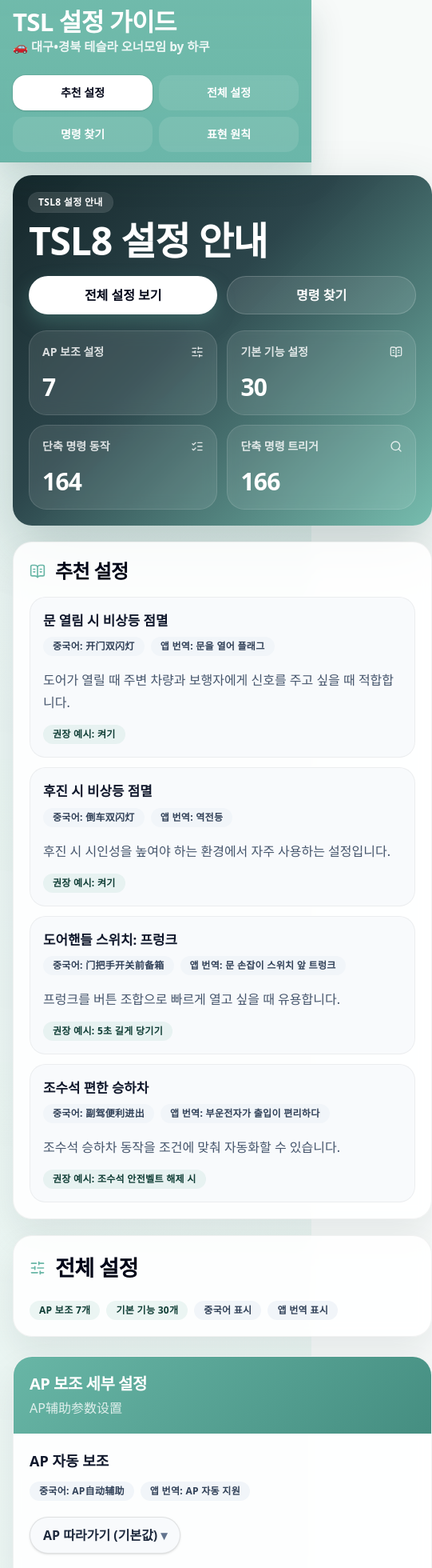
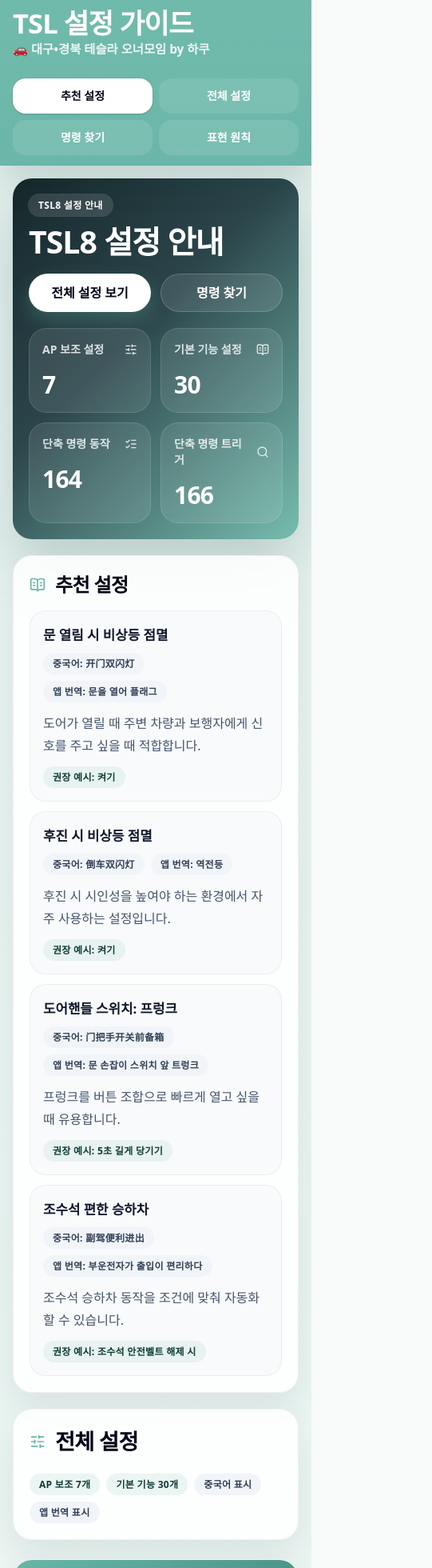
Before and after one commit to Kevin-innovation/TSL8-Tesla-chip-guide-by-Korean, a Next.js app: page /guide in a window 390 px wide. Shown: the top 1960 px of the page at 80% size, 541 px wide, since content can reach past the window. Built offline with nearby package versions, Linux system fonts and the light colour scheme.

Commit message:
Fix mobile viewport overflow

```diff
--- a/src/app/(app)/guide/page.tsx
+++ b/src/app/(app)/guide/page.tsx
@@ -91,19 +91,19 @@
         className="scroll-mt-32 overflow-hidden border-none bg-[linear-gradient(135deg,rgba(12,30,34,0.96),rgba(26,54,60,0.92)_42%,rgba(104,182,166,0.9))] text-white shadow-[0_28px_70px_rgba(15,61,53,0.22)]"
       >
         <div className="grid gap-5 px-5 py-5 sm:gap-8 sm:px-8 sm:py-8 2xl:grid-cols-[minmax(0,1fr)_620px] 2xl:items-center">
-          <div>
+          <div className="min-w-0">
             <Badge className="bg-white/12 text-white ring-1 ring-white/15">
               TSL8 설정 안내
             </Badge>
-            <h1 className="mt-3 text-[3rem] leading-none font-black tracking-tight sm:mt-4 sm:text-5xl xl:text-[3.75rem]">
+            <h1 className="mt-3 max-w-full break-keep text-[2.45rem] leading-none font-black tracking-tight sm:mt-4 sm:text-5xl xl:text-[3.75rem]">
               TSL8 설정 안내
             </h1>
-            <div className="mt-5 grid grid-cols-2 gap-3 sm:mt-6 sm:flex sm:flex-wrap">
+            <div className="mt-5 grid grid-cols-1 gap-3 min-[380px]:grid-cols-2 sm:mt-6 sm:flex sm:flex-wrap">
               <a
                 href="#all"
                 className={cn(
                   buttonVariants({ size: "lg" }),
-                  "h-12 rounded-full px-4 text-base bg-white text-slate-950 hover:bg-white/95 sm:h-14 sm:px-6 sm:text-lg",
+                  "h-12 w-full rounded-full px-4 text-base bg-white text-slate-950 hover:bg-white/95 sm:h-14 sm:w-auto sm:px-6 sm:text-lg",
                 )}
               >
                 전체 설정 보기
@@ -112,7 +112,7 @@
                 href="#quick-commands"
                 className={cn(
                   buttonVariants({ variant: "ghost", size: "lg" }),
-                  "h-12 rounded-full px-4 text-base border border-white/18 bg-white/10 text-white hover:bg-white/16 sm:h-14 sm:px-6 sm:text-lg",
+                  "h-12 w-full rounded-full px-4 text-base border border-white/18 bg-white/10 text-white hover:bg-white/16 sm:h-14 sm:w-auto sm:px-6 sm:text-lg",
                 )}
               >
                 명령 찾기
@@ -120,7 +120,7 @@
             </div>
           </div>
 
-          <div className="grid grid-cols-2 gap-3">
+          <div className="grid grid-cols-1 gap-3 min-[380px]:grid-cols-2">
             {overviewStats.map((item) => {
               const Icon = item.icon;
               return (
@@ -177,11 +177,11 @@
               key={row.id}
               className="rounded-[20px] border border-black/5 bg-slate-50 p-4 sm:rounded-[24px] dark:border-white/10 dark:bg-white/5"
             >
-              <div className="whitespace-nowrap text-[1.05rem] font-bold text-slate-900 sm:text-lg dark:text-slate-50">
+              <div className="break-keep text-[1.05rem] leading-7 font-bold text-slate-900 sm:text-lg dark:text-slate-50">
                 {row.label}
               </div>
-              <div className="no-scrollbar -mx-1 mt-2 overflow-x-auto px-1 pb-1">
-                <div className="flex min-w-max gap-2">
+              <div className="mt-2">
+                <div className="flex flex-wrap gap-2">
                   {row.labelZh ? <Badge variant="secondary">중국어: {row.labelZh}</Badge> : null}
                   {row.labelKoApp ? (
                     <Badge variant="secondary">앱 번역: {row.labelKoApp}</Badge>
--- a/src/app/globals.css
+++ b/src/app/globals.css
@@ -27,11 +27,19 @@
   background: var(--background);
   color: var(--foreground);
   min-height: 100dvh;
-  overflow-x: hidden;
+  width: 100%;
+  max-width: 100vw;
+  overflow-x: clip;
+  overscroll-behavior-x: none;
 }
 
 html {
   scroll-behavior: smooth;
+  width: 100%;
+  max-width: 100%;
+  overflow-x: clip;
+  -webkit-text-size-adjust: 100%;
+  text-size-adjust: 100%;
 }
 
 .no-scrollbar::-webkit-scrollbar {
--- a/src/app/layout.tsx
+++ b/src/app/layout.tsx
@@ -1,5 +1,5 @@
 import { Analytics } from "@vercel/analytics/next";
-import type { Metadata } from "next";
+import type { Metadata, Viewport } from "next";
 import { Geist, Geist_Mono } from "next/font/google";
 import "./globals.css";
 
@@ -18,6 +18,14 @@
   description: "TSL8 설정 안내와 단축 명령 정리 (🚗 대구•경북 테슬라 오너모임 by 하쿠)",
 };
 
+export const viewport: Viewport = {
+  width: "device-width",
+  initialScale: 1,
+  maximumScale: 1,
+  userScalable: false,
+  viewportFit: "cover",
+};
+
 export default function RootLayout({
   children,
 }: Readonly<{
--- a/src/components/AppHeader.tsx
+++ b/src/components/AppHeader.tsx
@@ -80,11 +80,14 @@
     <header className="sticky top-0 z-30 border-b border-black/5 bg-[linear-gradient(180deg,rgba(104,182,166,0.94),rgba(96,177,163,0.92))] text-white shadow-[0_16px_40px_rgba(15,61,53,0.16)] backdrop-blur-xl dark:border-white/10 lg:bg-[color:rgba(104,182,166,0.92)]">
       <div className="mx-auto flex w-full max-w-[112rem] flex-col gap-3 px-4 py-3 sm:px-5 lg:gap-4 lg:px-8 lg:py-4 xl:px-10 2xl:px-12">
         <div className="flex flex-col gap-3 lg:flex-row lg:items-center lg:justify-between">
-          <div className="min-w-0">
-            <Link href="/guide" className="block truncate text-[1.95rem] leading-none font-black tracking-tight lg:text-3xl">
+          <div className="min-w-0 max-w-full">
+            <Link
+              href="/guide"
+              className="block max-w-full break-keep text-[2.15rem] leading-none font-black tracking-tight sm:text-[2.35rem] lg:text-3xl"
+            >
               TSL 설정 가이드
             </Link>
-            <div className="mt-1 truncate text-[0.96rem] font-semibold text-white/88 lg:text-base">
+            <div className="mt-1 max-w-full break-keep text-[0.96rem] leading-6 font-semibold text-white/88 sm:text-[1.02rem] lg:text-base">
               🚗 대구•경북 테슬라 오너모임 by 하쿠
             </div>
           </div>
--- a/src/components/QuickCommandCatalog.tsx
+++ b/src/components/QuickCommandCatalog.tsx
@@ -151,7 +151,7 @@
         />
       </label>
 
-      <div className="-mx-1 flex gap-2 overflow-x-auto px-1 pb-1 xl:flex-wrap xl:overflow-visible">
+      <div className="flex flex-wrap gap-2">
         <Button
           onClick={() => {
             setCategory("전체");
@@ -159,7 +159,7 @@
           }}
           variant={safeCategory === "전체" ? "default" : "secondary"}
           size="sm"
-          className={`shrink-0 rounded-full ${
+          className={`rounded-full ${
             safeCategory === "전체"
               ? ""
               : "bg-slate-100 text-slate-700 hover:bg-slate-200 dark:bg-white/10 dark:text-slate-100 dark:hover:bg-white/15"
@@ -176,7 +176,7 @@
             }}
             variant={safeCategory === c.name ? "default" : "secondary"}
             size="sm"
-            className={`shrink-0 rounded-full ${
+            className={`rounded-full ${
               safeCategory === c.name
                 ? ""
                 : "bg-slate-100 text-slate-700 hover:bg-slate-200 dark:bg-white/10 dark:text-slate-100 dark:hover:bg-white/15"
--- a/src/components/SettingsSection.tsx
+++ b/src/components/SettingsSection.tsx
@@ -14,11 +14,11 @@
   return (
     <Card className="overflow-hidden">
       <div className="bg-[linear-gradient(135deg,rgba(104,182,166,1),rgba(69,142,129,1))] px-5 py-5 text-left text-white sm:px-6">
-        <div className="whitespace-nowrap text-xl font-black tracking-tight sm:text-2xl">
+        <div className="break-keep text-xl leading-tight font-black tracking-tight sm:text-2xl">
           {section.title}
         </div>
         {section.titleZh ? (
-          <div className="mt-1 whitespace-nowrap text-base font-medium text-white/80">
+          <div className="mt-1 break-all text-base font-medium text-white/80">
             {section.titleZh}
           </div>
         ) : null}
@@ -27,18 +27,18 @@
       <div className="divide-y divide-black/5 dark:divide-white/10">
         {section.rows.map((row) => (
           <div key={row.id} className="px-5 py-5 sm:px-6">
-            <div className="grid gap-4 lg:grid-cols-[minmax(0,1fr)_max-content] lg:items-start">
+            <div className="grid gap-4 md:grid-cols-[minmax(0,1fr)_max-content] md:items-start">
               <div className="min-w-0">
-                <div className="no-scrollbar -mx-1 overflow-x-auto px-1 pb-1">
-                  <div className="inline-flex min-w-max items-center gap-2">
-                    <div className="whitespace-nowrap text-lg font-bold text-slate-900 sm:text-xl dark:text-slate-50">
+                <div>
+                  <div className="flex flex-wrap items-center gap-2">
+                    <div className="break-keep text-lg leading-7 font-bold text-slate-900 sm:text-xl dark:text-slate-50">
                       {row.label}
                     </div>
                     {row.caution ? <CautionBadge kind={row.caution} /> : null}
                   </div>
                 </div>
-                <div className="no-scrollbar -mx-1 mt-2 overflow-x-auto px-1 pb-1">
-                  <div className="flex min-w-max gap-2">
+                <div className="mt-2">
+                  <div className="flex flex-wrap gap-2">
                     {row.labelZh ? <Badge variant="secondary">중국어: {row.labelZh}</Badge> : null}
                     {row.labelKoApp ? (
                       <Badge variant="secondary">앱 번역: {row.labelKoApp}</Badge>
@@ -47,9 +47,9 @@
                 </div>
               </div>
 
-              <div className="shrink-0 lg:justify-self-end">
+              <div className="min-w-0 md:justify-self-end">
                 {row.valueExample ? (
-                  <div className="inline-flex whitespace-nowrap rounded-full border border-black/10 bg-slate-50 px-4 py-2.5 text-base font-semibold text-slate-800 shadow-sm dark:border-white/10 dark:bg-black/30 dark:text-slate-100">
+                  <div className="inline-flex max-w-full items-center rounded-3xl border border-black/10 bg-slate-50 px-4 py-2.5 text-base font-semibold leading-6 text-slate-800 break-keep whitespace-normal shadow-sm md:whitespace-nowrap dark:border-white/10 dark:bg-black/30 dark:text-slate-100">
                     {row.valueExample}
                     <span className="ml-1 text-slate-500 dark:text-slate-400">
                       ▾
@@ -60,7 +60,7 @@
             </div>
 
             {row.help ? (
-              <p className="mt-3 text-base leading-7 text-slate-600 dark:text-slate-300">
+              <p className="mt-3 break-keep text-base leading-7 text-slate-600 dark:text-slate-300">
                 {row.help}
               </p>
             ) : null}
--- a/src/components/ui/badge.tsx
+++ b/src/components/ui/badge.tsx
@@ -4,7 +4,7 @@
 import { cn } from "@/lib/utils";
 
 const badgeVariants = cva(
-  "inline-flex items-center whitespace-nowrap rounded-full px-3 py-1.5 text-xs font-bold leading-none tracking-wide",
+  "inline-flex max-w-full items-center rounded-full px-3 py-1.5 text-center text-xs font-bold leading-tight tracking-wide break-keep whitespace-normal sm:whitespace-nowrap",
   {
     variants: {
       variant: {
```
